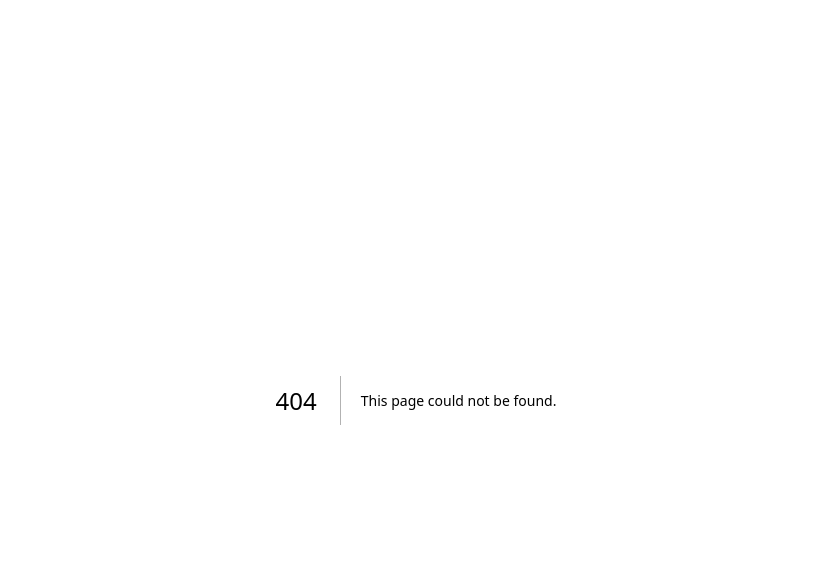
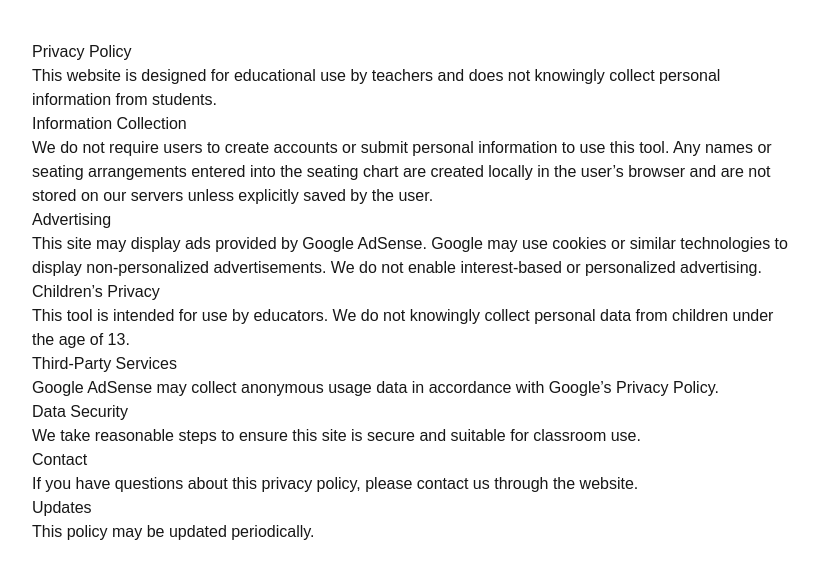
Before and after one commit to jjhillzamp/seating-chart, a Next.js app: page /privacy in a window 1280 px wide. Before the commit this address had no page. Shown: the top 578 px of the page, without its empty margins (224-1043 px from the left). Built offline with nearby package versions, Linux system fonts and the light colour scheme.

Commit message:
Add privacy policy page

```diff
--- /dev/null
+++ b/app/privacy/page.tsx
@@ -0,0 +1,57 @@
+export default function PrivacyPage() {
+  return (
+    <main style={{ maxWidth: "800px", margin: "40px auto", padding: "0 16px" }}>
+      <h1>Privacy Policy</h1>
+
+      <p>
+        This website is designed for educational use by teachers and does not
+        knowingly collect personal information from students.
+      </p>
+
+      <h2>Information Collection</h2>
+      <p>
+        We do not require users to create accounts or submit personal information
+        to use this tool. Any names or seating arrangements entered into the
+        seating chart are created locally in the user’s browser and are not
+        stored on our servers unless explicitly saved by the user.
+      </p>
+
+      <h2>Advertising</h2>
+      <p>
+        This site may display ads provided by Google AdSense. Google may use
+        cookies or similar technologies to display non-personalized
+        advertisements. We do not enable interest-based or personalized
+        advertising.
+      </p>
+
+      <h2>Children’s Privacy</h2>
+      <p>
+        This tool is intended for use by educators. We do not knowingly collect
+        personal data from children under the age of 13.
+      </p>
+
+      <h2>Third-Party Services</h2>
+      <p>
+        Google AdSense may collect anonymous usage data in accordance with
+        Google’s Privacy Policy.
+      </p>
+
+      <h2>Data Security</h2>
+      <p>
+        We take reasonable steps to ensure this site is secure and suitable for
+        classroom use.
+      </p>
+
+      <h2>Contact</h2>
+      <p>
+        If you have questions about this privacy policy, please contact us
+        through the website.
+      </p>
+
+      <h2>Updates</h2>
+      <p>
+        This policy may be updated periodically.
+      </p>
+    </main>
+  );
+}
```
